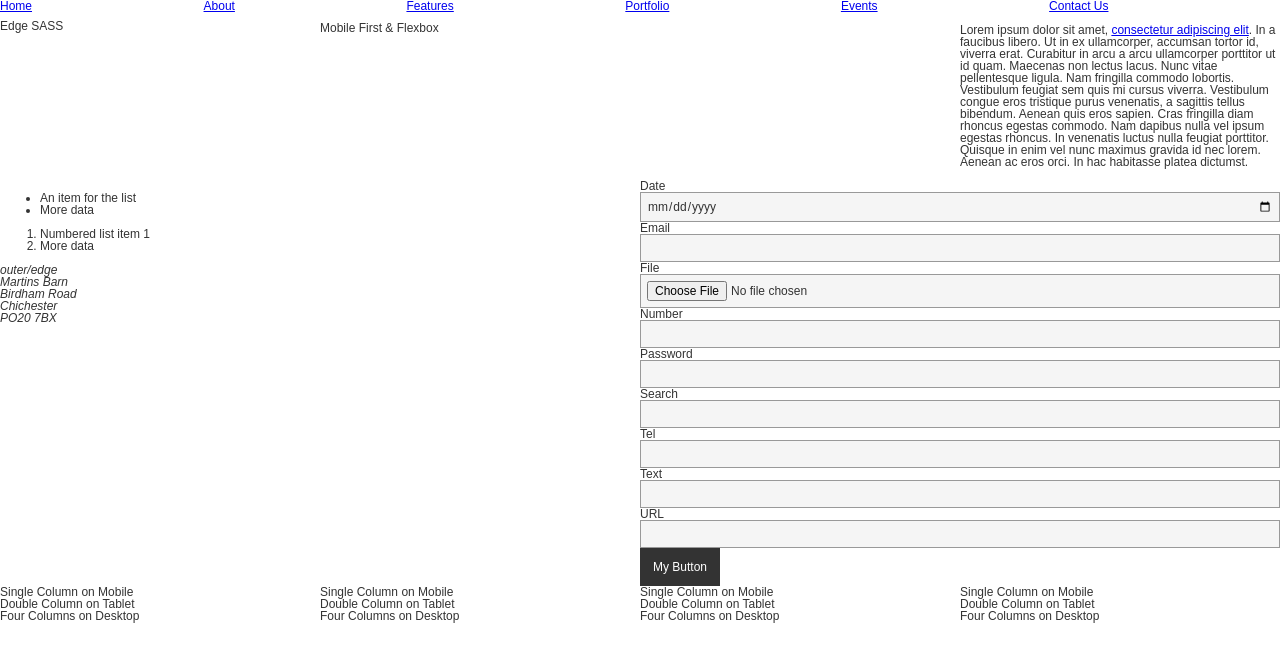
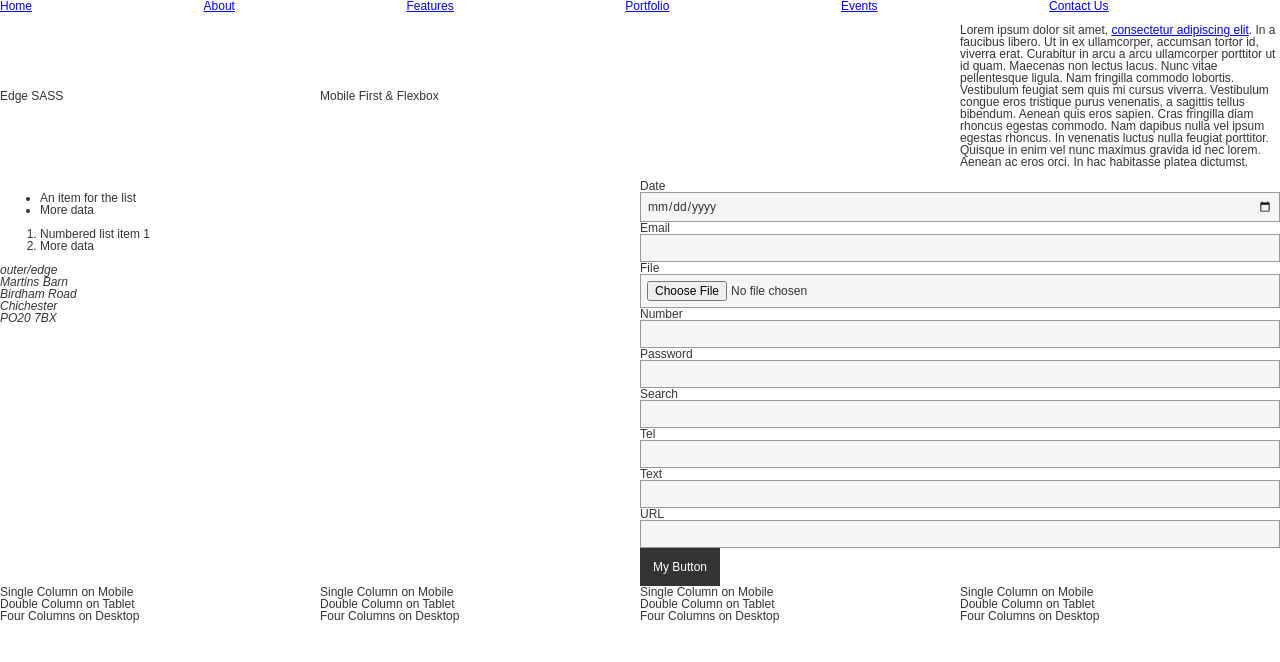
Before and after one commit to outeredge/edge-sass, a plain HTML site: page index.html in a window 1280 px wide. Drawn offline with Linux system fonts and the light colour scheme.

Commit message:
added flex-center class

```diff
--- a/sass/grid/_flex.sass
+++ b/sass/grid/_flex.sass
@@ -158,6 +158,10 @@
         -ms-flex-negative: 1
         flex-shrink: 1
 
+    .#{$device}flex-center,
+    %#{$device}flex-center
+        @extend %#{$device}flex-vertical-center, %#{$device}flex-horizontal-center
+
     .#{$device}flex-fill,
     %#{$device}flex-fill
         > *
```
Also changed, not shown: css/edge.css, 1 other file.
